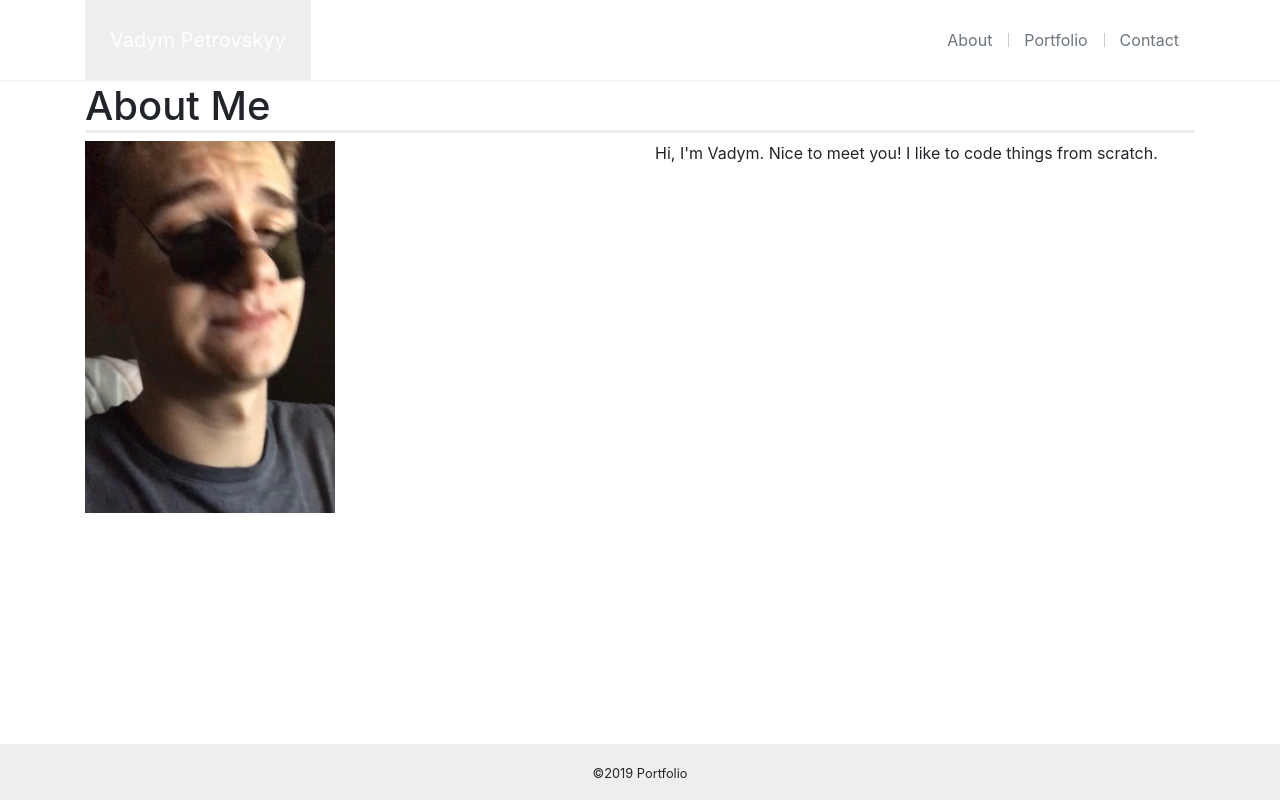
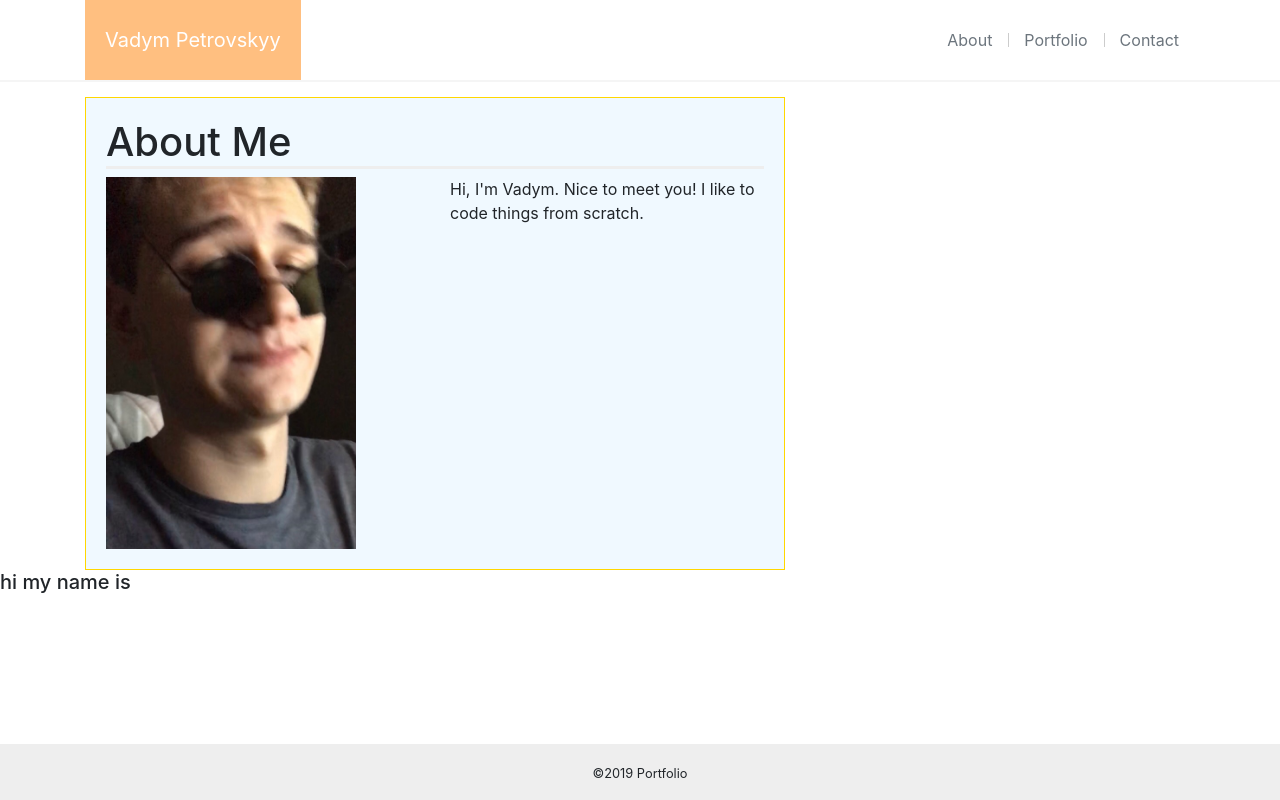
Before and after one commit to skybik/Bootstrap-Portfolio, a plain HTML site: page index.html in a window 1280 px wide. Drawn offline with nearby package versions, Linux system fonts and the light colour scheme.

Commit message:
added some color matching + about block

```diff
--- a/assets/css/style.css
+++ b/assets/css/style.css
@@ -11,8 +11,8 @@ border-bottom: 2px solid #f5f5f5;
 }
 
 .navbar-brand {
-    background-color: #eee;
-    padding: 25px 25px;
+    background-color: hsl(30, 100%, 75%);
+    padding: 25px 20px;
     color: #fff;
 }
 
@@ -50,6 +50,7 @@ img:hover {
 } */
 
 .container {
+    /* width: 400px; */
     /* max-width: 1500px; */
     /* width: 100%; */
 }
@@ -61,3 +62,19 @@ h1:after {
     height: 3px;
     background-color: #eee;
 }
+
+.about {
+    width: 700px;
+    background-color: hsl(204, 100%, 97%);
+    padding: 20px;
+    margin-top: 15px;
+    border: 1px solid gold;
+}
+
+.myClass {
+    font-size: 10px;
+}
+
+#myID {
+    font-size: 20px;
+}
--- a/index.html
+++ b/index.html
@@ -28,19 +28,23 @@
 
     <main>
         <div class="container">
+
+          <div class="about">
           <h1>About Me</h1>
-          <div class="row">
-            <div class="col-lg-6 col-sm-12">
-              <img src="assets/img/avatar.jpg" class="img-fluid" width="250px" alt="Responsive image">
-            </div>
-            <div class="col-lg-6 col-sm-12">
-              <p>Hi, I'm Vadym. Nice to meet you! I like to code things from scratch.</p>
-              <!-- <p>TEST Lorem ipsum dolor sit amet consectetur adipisicing elit. Facere quo inventore repellat rem sequi saepe, dolorem amet ex porro aliquam adipisci fugit rerum placeat voluptatibus. Libero saepe molestiae perspiciatis quisquam iusto porro quasi recusandae officiis voluptatem quo, architecto voluptas officia ex perferendis reiciendis voluptates ab reprehenderit sed deleniti, veritatis praesentium nemo cum dolore fuga? Natus amet, optio culpa quis impedit ratione hic adipisci, expedita odit reiciendis excepturi? At sit dolorem odio ipsum minus qui ab ducimus rem? Itaque culpa modi, soluta corrupti necessitatibus minima explicabo dolorum ullam a recusandae ipsum nam quos, laudantium odit eum, consectetur mollitia magni quis aliquam. Lorem ipsum dolor sit amet consectetur adipisicing elit. Repudiandae temporibus dolore dolor! Itaque cum architecto autem vel, reprehenderit sapiente eligendi ratione. Delectus provident cupiditate aperiam, voluptatibus repellat nostrum quisquam et fugit optio dolores commodi! Quia, necessitatibus officiis harum placeat eveniet molestias maxime dolores nihil unde accusamus, iure dolore! Nesciunt, commodi. Lorem ipsum dolor sit amet consectetur adipisicing elit. Ea saepe dicta vel nihil aperiam molestias consequuntur beatae ipsum quia dolor nulla consectetur quae atque, quam architecto iure, deleniti provident voluptate!</p> -->
+            <div class="row">
+              <div class="col">
+                <img src="assets/img/avatar.jpg" class="img-fluid" width="250px" alt="Responsive image">
+              </div>
+              <div class="col">
+                <p>Hi, I'm Vadym. Nice to meet you! I like to code things from scratch.</p>
+                <!-- <p>TEST Lorem ipsum dolor sit amet consectetur adipisicing elit. Facere quo inventore repellat rem sequi saepe, dolorem amet ex porro aliquam adipisci fugit rerum placeat voluptatibus. Libero saepe molestiae perspiciatis quisquam iusto porro quasi recusandae officiis voluptatem quo, architecto voluptas officia ex perferendis reiciendis voluptates ab reprehenderit sed deleniti, veritatis praesentium nemo cum dolore fuga? Natus amet, optio culpa quis impedit ratione hic adipisci, expedita odit reiciendis excepturi? At sit dolorem odio ipsum minus qui ab ducimus rem? Itaque culpa modi, soluta corrupti necessitatibus minima explicabo dolorum ullam a recusandae ipsum nam quos, laudantium odit eum, consectetur mollitia magni quis aliquam. Lorem ipsum dolor sit amet consectetur adipisicing elit. Repudiandae temporibus dolore dolor! Itaque cum architecto autem vel, reprehenderit sapiente eligendi ratione. Delectus provident cupiditate aperiam, voluptatibus repellat nostrum quisquam et fugit optio dolores commodi! Quia, necessitatibus officiis harum placeat eveniet molestias maxime dolores nihil unde accusamus, iure dolore! Nesciunt, commodi. Lorem ipsum dolor sit amet consectetur adipisicing elit. Ea saepe dicta vel nihil aperiam molestias consequuntur beatae ipsum quia dolor nulla consectetur quae atque, quam architecto iure, deleniti provident voluptate!</p> -->
+              </div>
             </div>
           </div>
+
         </div>
     </main>
-
+<h4 id="myID" class="myClass">hi my name is</h4>
     <footer class="page-footer fixed-bottom">
       <div class="footer-copyright text-center py-3">
         <small>&copy;2019 Portfolio</small>
```
